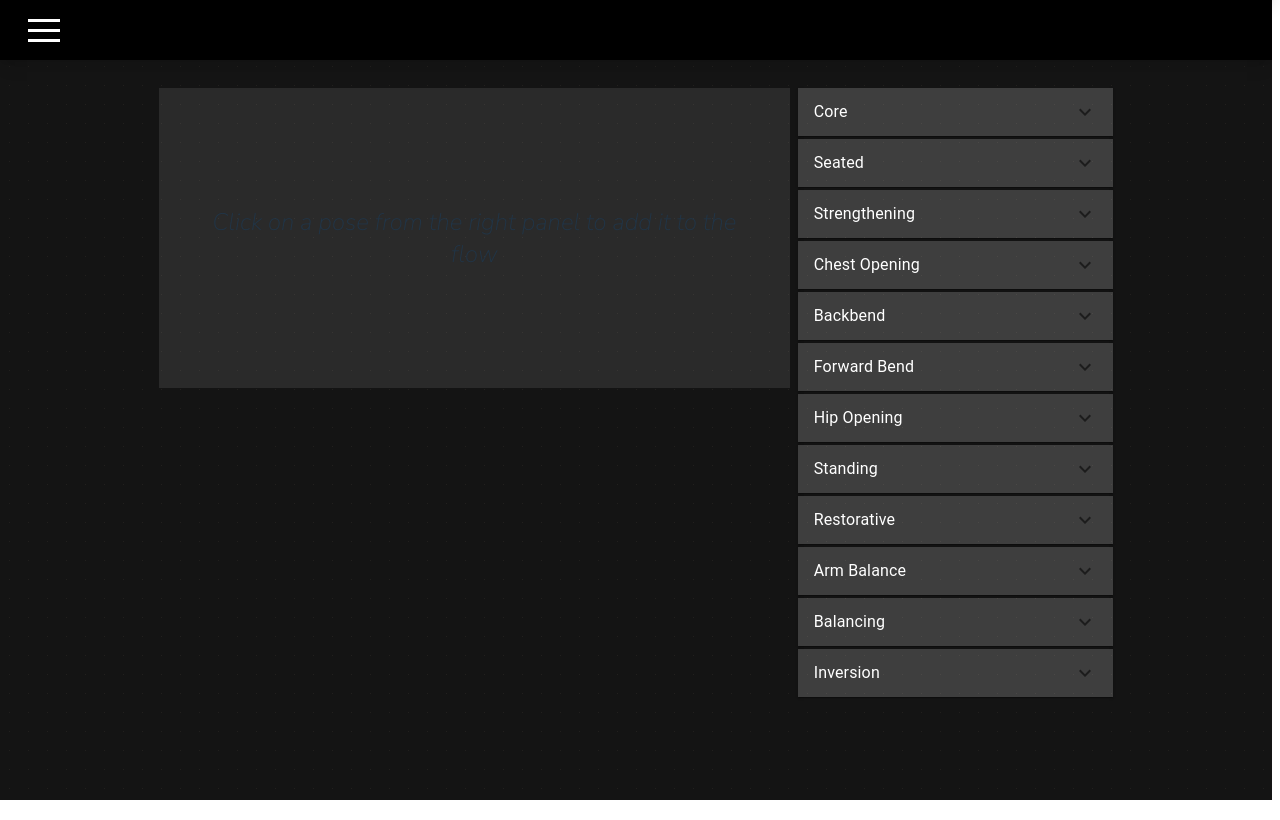
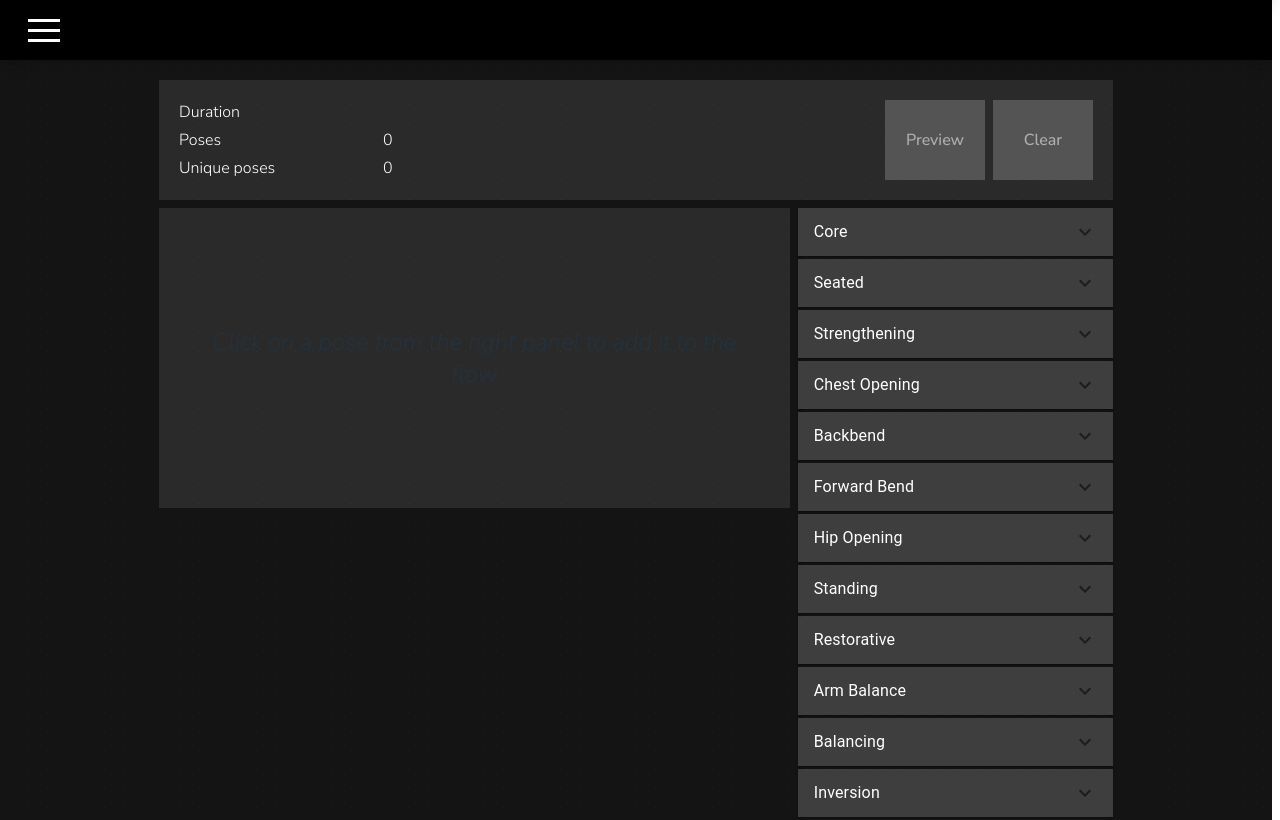
Before and after one commit to sevleo/YoGato-frontend, a React (Vite) app: page /builder in a window 1280 px wide. Built offline with nearby package versions, Linux system fonts and the light colour scheme.

Commit message:
Update summary styles

```diff
--- a/src/components/sections/Setup.tsx
+++ b/src/components/sections/Setup.tsx
@@ -58,26 +58,28 @@ function Setup({
   return (
     <div className="setup ml-auto mr-auto flex w-full max-w-screen-2xl justify-center pt-[20px]">
       <div className="w-3/4">
-        {/* <div className="ml-auto mr-auto flex w-full flex-row items-start justify-center  bg-[#ffffff18] text-black hover:bg-[#ffffff38]">
+        <div className="ml-auto mr-auto grid w-full grid-cols-[2fr_1fr] items-start justify-center  bg-[#ffffff18] text-black hover:bg-[#ffffff38]">
           <div className="flex w-full flex-col items-start justify-center  gap-1 p-5 ">
-            <div className="flex flex-row items-start justify-center">
-              <p className=" text-white">Duration</p>
-              <p className="text-white">
+            <div className=" grid w-full grid-cols-[1fr_2fr] gap-2">
+              <p className=" text-start text-white">Duration</p>
+              <p className="text-start text-white">
                 {hours > 0 ? <span>{hours} hours, </span> : null}
                 {minutes > 0 ? <span>{minutes} minutes, </span> : null}
                 {seconds > 0 ? <span>{seconds} seconds.</span> : null}
               </p>
             </div>
-            <div className="flex flex-row items-start justify-center">
-              <p className="  text-white">Poses</p>
-              <p className="text-white">{flow.units.length}</p>
+            <div className="grid w-full grid-cols-[1fr_2fr] gap-2">
+              <p className="  text-start text-white">Poses</p>
+              <p className="text-start text-white">{flow.units.length}</p>
             </div>
-            <div className="flex flex-row items-start justify-center">
-              <p className="  text-white">Unique poses</p>
-              <p className="text-white">{flow.uniqueAspects.length}</p>
+            <div className="grid w-full grid-cols-[1fr_2fr] gap-2">
+              <p className="text-start text-white">Unique poses</p>
+              <p className="text-start text-white">
+                {flow.uniqueAspects.length}
+              </p>
             </div>
           </div>
-          <div className="flex h-full w-full flex-col items-center justify-center gap-2 p-5">
+          <div className="flex h-full w-full flex-row items-center justify-end gap-2 p-5">
             <button
               className={`h-full w-[100px] rounded-none border-[1px] ${enablePreview ? "over:border-[1px] bg-[#143a1e] text-white hover:border-white hover:bg-[#143a1e] active:bg-[#9b9b9b2a]" : " bg-[#545454]  text-[#ffffff88] hover:border-transparent hover:outline-none"}  focus:outline-none`}
               onClick={enablePreview ? handlePreviewButtonClick : null}
@@ -91,7 +93,7 @@ function Setup({
               Clear
             </button>
           </div>
-        </div> */}
+        </div>
         <div className="flex gap-2 pt-2">
           <Flow
             flow={flow}
--- a/src/output.css
+++ b/src/output.css
@@ -789,6 +789,18 @@ video {
   grid-template-columns: repeat(auto-fill, minmax(120px, 1fr));
 }
 
+.grid-cols-\[2fr_1fr\] {
+  grid-template-columns: 2fr 1fr;
+}
+
+.grid-cols-\[1fr_2fr\] {
+  grid-template-columns: 1fr 2fr;
+}
+
+.grid-rows-2 {
+  grid-template-rows: repeat(2, minmax(0, 1fr));
+}
+
 .flex-row {
   flex-direction: row;
 }
@@ -801,12 +813,20 @@ video {
   align-items: flex-start;
 }
 
+.items-end {
+  align-items: flex-end;
+}
+
 .items-center {
   align-items: center;
 }
 
 .justify-start {
   justify-content: flex-start;
+}
+
+.justify-end {
+  justify-content: flex-end;
 }
 
 .justify-center {
```
